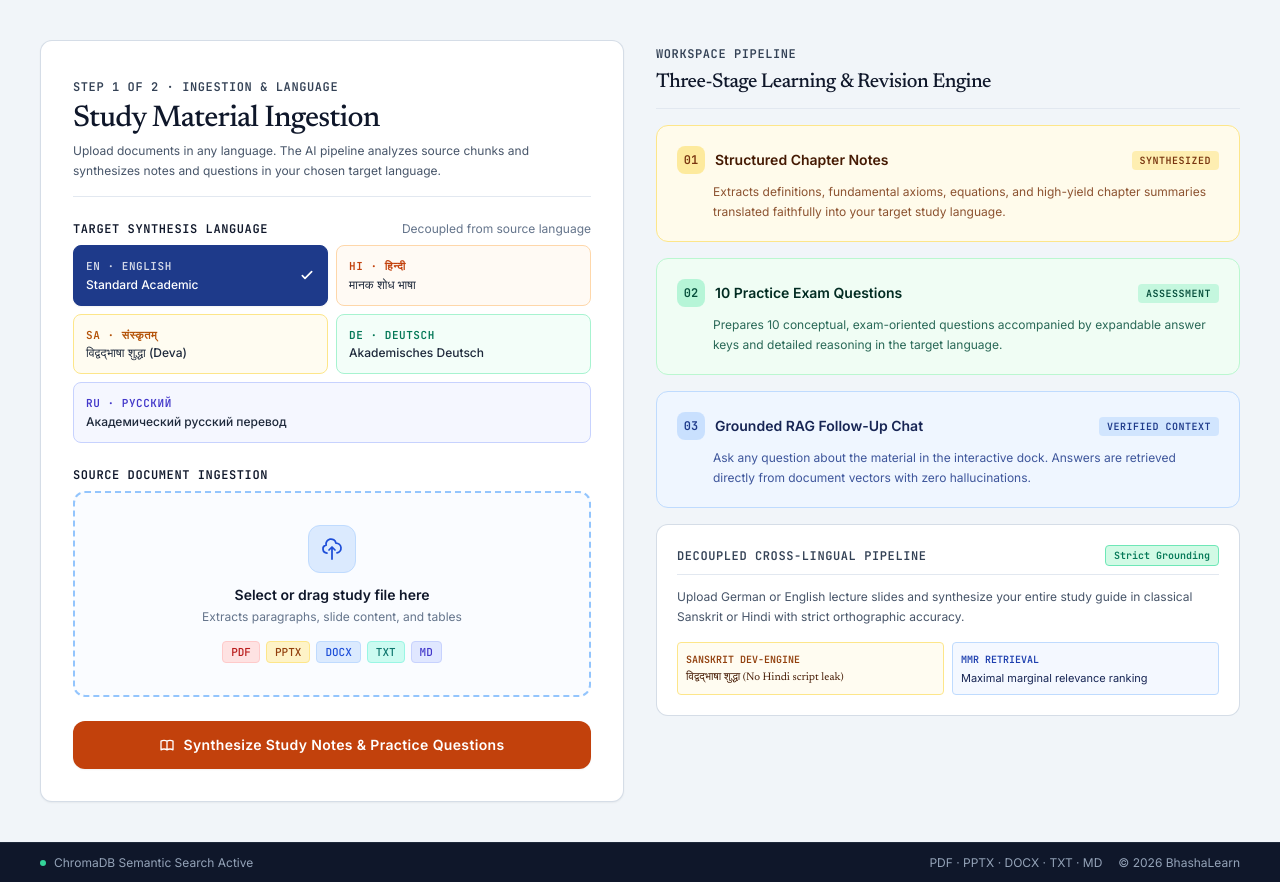
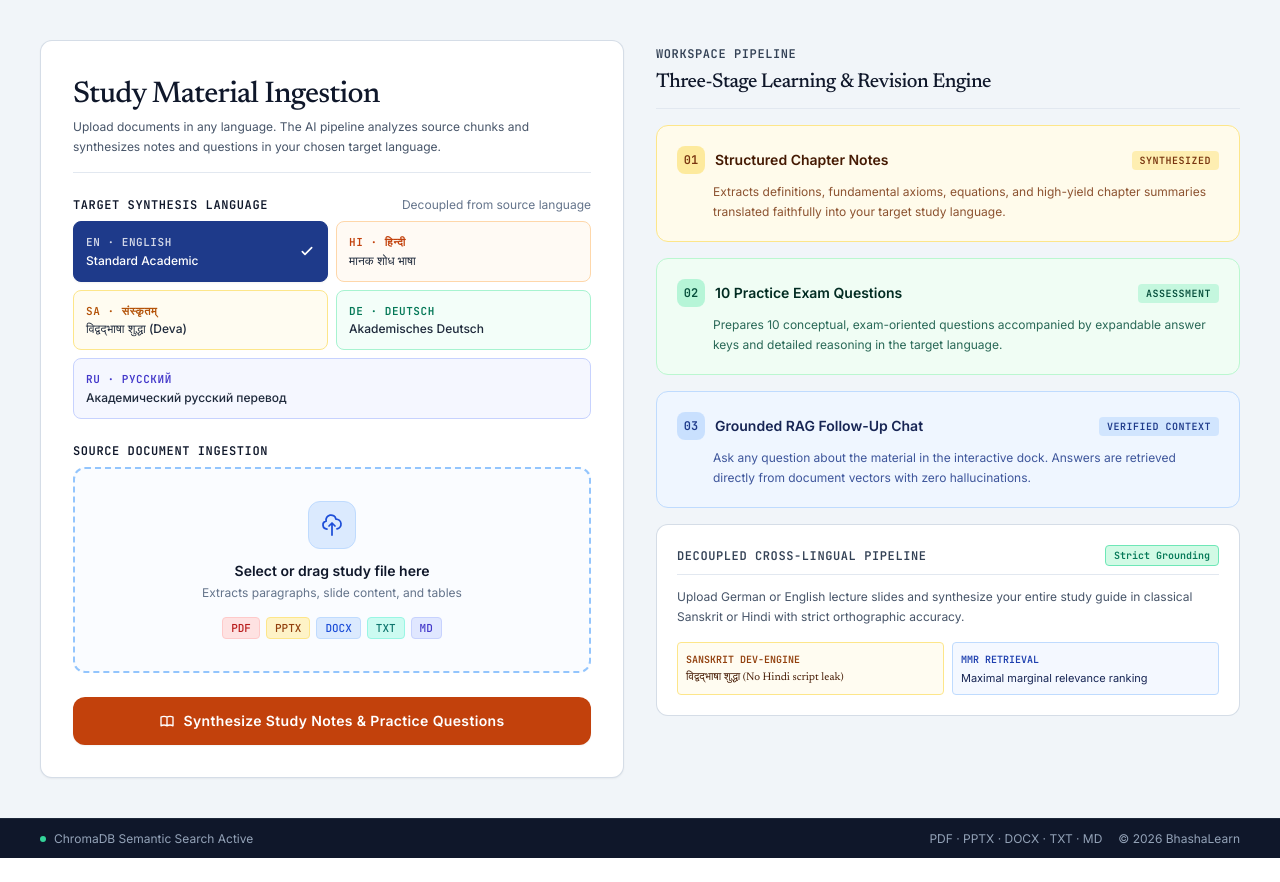
Before and after one commit to kunnalsinngh14/Bhasha-Learn, a Flask app: page / in a window 1280 px wide. Shown: the part 64-946 px from the top of the page. After the commit the page ends 922 px from the top, so only its background shows below. Run offline with Flask 3, Linux system fonts and the light colour scheme; some libraries are stand-ins or nearby versions.

Commit message:
refactor(ui): remove 'Step 1 of 2' header line from index.html

```diff
--- a/templates/index.html
+++ b/templates/index.html
@@ -68,7 +68,6 @@
         <!-- LEFT WORKSPACE COLUMN: INGESTION & CONFIGURATION -->
         <section class="lg:col-span-6 bg-white border border-slate-300/80 rounded-xl p-6 lg:p-8 space-y-6 shadow-sm">
             <div class="border-b border-slate-200 pb-4">
-                <span class="text-xs font-mono uppercase tracking-wider text-slate-700 font-semibold">Step 1 of 2 · Ingestion &amp; Language</span>
                 <h1 class="font-serif text-2xl lg:text-3xl font-medium tracking-tight text-slate-900 mt-1">
                     Study Material Ingestion
                 </h1>
```
